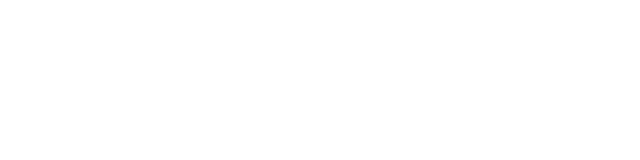
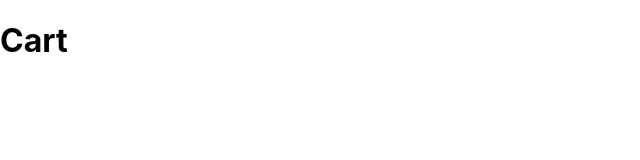
Before and after one commit to mahendhar-varma/Reeco, a React (Create React App) app: page /Reeco/cart in a window 1280 px wide. Before the commit this address had no page. Shown: the top 160 px of the page, without its empty margins (0-640 px from the left). Built offline with nearby package versions, Linux system fonts and the light colour scheme.

Commit message:
deploy done

```diff
--- a/src/App.js
+++ b/src/App.js
@@ -6,7 +6,7 @@
   <>
     <Routes>
       <Route exact path="/Reeco" element={<Home />} />
-      <Route exact path="/cart" element={<Cart />} />
+      <Route exact path="/Reeco/cart" element={<Cart />} />
     </Routes>
   </>
 );
```
